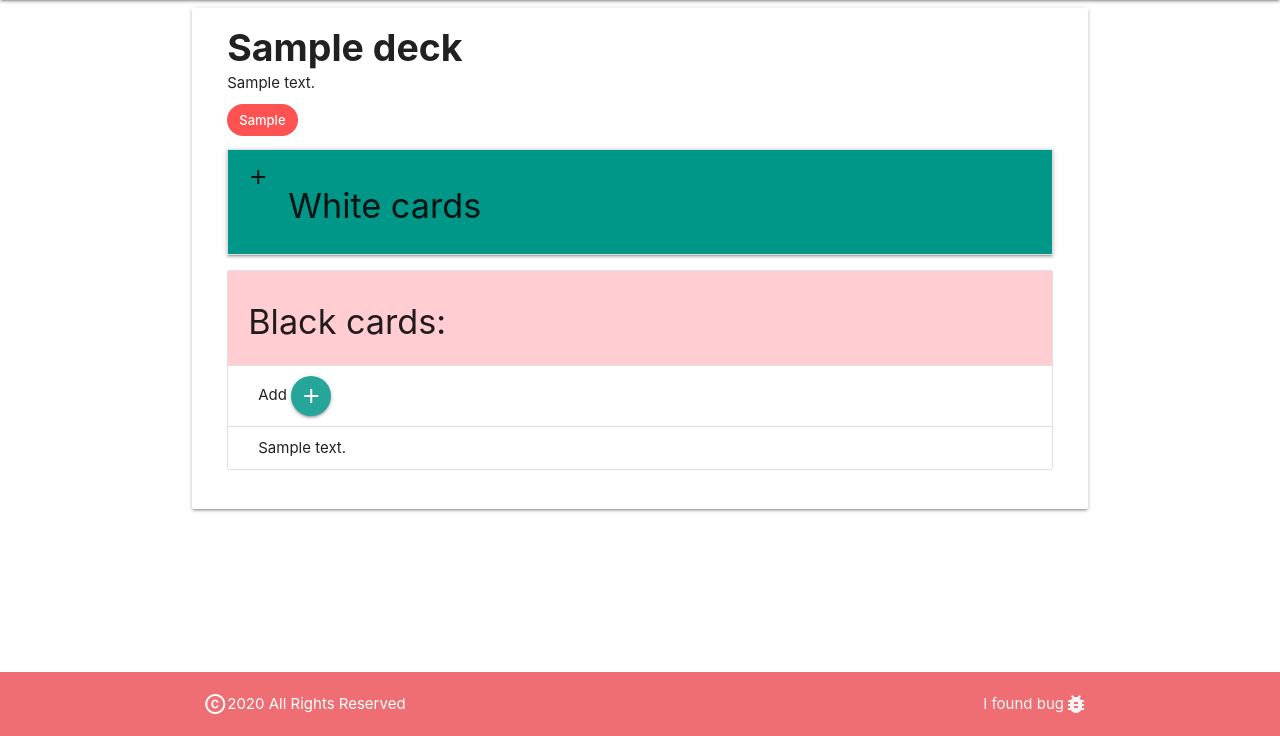
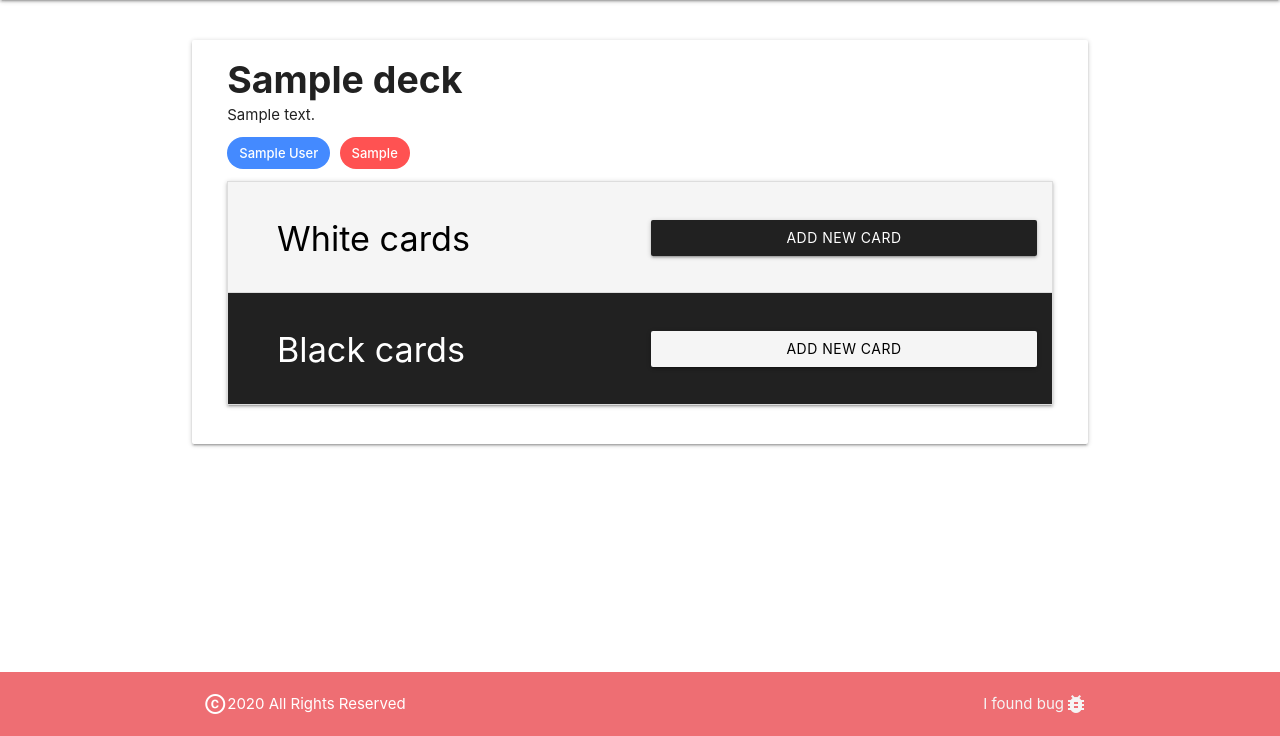
Before and after one commit to muskanmahajan37/card-against-ourselves, a Django app: page /deck/1 in a window 1280 px wide. Shown: the part 64-800 px from the top of the page. Run offline with Django 3.2, Linux system fonts and the light colour scheme; tables that the repository leaves empty hold one stand-in row (values such as "Sample post").

Commit message:
Finished deck view

```diff
--- a/cards/decks/urls.py
+++ b/cards/decks/urls.py
@@ -6,5 +6,6 @@ urlpatterns = [
     path('creator', views.creator, name='creator'),
     path('decks', views.decks, name='decks'),
     path('deck/<int:id>', views.deck, name='deck'),
-    path('add_card', views.add_card, name='add')
+    path('add_card', views.add_card, name='add'),
+    path('remove_card', views.remove_card, name='remove')
 ]
--- a/cards/decks/views.py
+++ b/cards/decks/views.py
@@ -77,3 +77,25 @@ def add_card(request):
                 BlackCard.objects.bulk_create(cards)
 
     return redirect('deck/'+str(id))
+
+def remove_card(request):
+    if request.method == 'POST':
+        id = request.POST['id']
+
+        if request.POST['type'] == 'white':
+            for key in request.POST.keys():
+                if 'card-' in key:
+                    c = WhiteCard.objects.get(id=request.POST[key])
+                    if int(c.deck.id) == int(id):
+                        c.delete()
+
+        elif request.POST['type'] == 'black':
+            for key in request.POST.keys():
+                if 'card-' in key:
+                    c = BlackCard.objects.get(id=request.POST[key])
+                    if int(c.deck.id) == int(id):
+                        c.delete()
+
+        return redirect('deck/'+str(id))
+    else:
+        return redirect('decks')
--- a/cards/templates/decks/deck.html
+++ b/cards/templates/decks/deck.html
@@ -6,34 +6,87 @@
 
 {% block content %}
 <div class="row">
-    <div class="card col 12 s12 m12 l12 xl12">
+    <div class="card col 12 s12 m12 l12 xl12" style="margin-top: 40px;">
         <div class="card-content">
             <span class="card-title" style="font-weight: bold; font-size: 2.5em;">{{ deck.name }}</span>
             <div style="margin-bottom: 10px;">{{ deck.description }}</div>
+            <div class="chip blue accent-2 white-text">{{ deck.author }}</div>
             {% for tag in tags %}
                 <div class="chip red accent-2 white-text">{{ tag }}</div>
-            {% empty %}
-
             {% endfor %}
             <ul class="collapsible">
                 <li>
-                    <div class="collapsible-header teal">
-                        <i class="material-icons">add</i><h4><span class="tooltipped" data-position='right' data-tooltip='{{ white.count }}'>White cards</span></h4>
+                    <div class="collapsible-header grey lighten-4 black-text">
+                        <h4 class="row col s12">
+                            <div class="col s6"><span class="tooltipped" data-position='right' data-tooltip='{{ white.count }}'>White cards</span></div>
+                            <a href="#modalWhite" class="btn waves-effect modal-trigger grey darken-4 col s6">Add new card</a>
+                        </h4>
                     </div>
                     <div class="collapsible-body">
-                        <a href="#modalWhite" class="btn-floating waves-effect modal-trigger"><i class="material-icons">add</i></a>
-                        {% for white_card in white %}
-                            <div class="">{{ white_card.text }}</div>
-                        {% endfor %}
+                        <form action="{% url 'remove' %}" method="POST">
+                            {% csrf_token %}
+                            <input type="hidden" name="type" value="white">
+                            <input type="hidden" name="id" value="{{ deck.id }}">
+                            <table class="striped">
+                                <thead>
+                                    <tr>
+                                        <th>Card</th>
+                                        <th><input type="submit" value="Delete" class="btn"></th>
+                                    </tr>
+                                </thead>
+                                <tbody>
+                                    {% for white_card in white %}
+                                        <tr>
+                                            <td>{{ white_card.text }}</td>
+                                            <td>
+                                                <label>
+                                                    <input name="card-{{ white_card.id }}" value="{{ white_card.id }}" type="checkbox" class="filled-in">
+                                                    <span></span>
+                                                </label>
+                                            </td>
+                                        </tr>
+                                    {% endfor %}
+                                </tbody>
+                            </table>
+                        </form>
                     </div>
                 </li>
-            </ul>
-            <ul class="collection with-header">
-                <li class="collection-header red lighten-4"><h4><span  class="tooltipped" data-position='right' data-tooltip='{{ black.count }}'>Black cards:</span></h4></li>
-                <li class="collection-item">Add <a href="#modalBlack" class="btn-floating waves-effect modal-trigger"><i class="material-icons">add</i></a></li>
-                {% for black_card in black %}
-                    <li class="collection-item">{{ black_card.text }}</li>
-                {% endfor %}
+                <li>
+                    <div class="collapsible-header grey darken-4 white-text">
+                        <h4 class="row col s12">
+                            <div class="col s6"><span  class="tooltipped" data-position='right' data-tooltip='{{ black.count }}'>Black cards</span></div>
+                            <a href="#modalBlack" class="btn waves-effect modal-trigger grey lighten-4 black-text col s6">Add new card</a>
+                        </h4>
+                    </div>
+                    <div class="collapsible-body">
+                        <form action="{% url 'remove' %}" method="POST">
+                            {% csrf_token %}
+                            <input type="hidden" name="type" value="black">
+                            <input type="hidden" name="id" value="{{ deck.id }}">
+                            <table class="striped">
+                                <thead>
+                                    <tr>
+                                        <th>Card</th>
+                                        <th><input type="submit" value="Delete" class="btn"></th>
+                                    </tr>
+                                </thead>
+                                <tbody>
+                                    {% for black_card in black %}
+                                        <tr>
+                                            <td>{{ black_card.text }}</td>
+                                            <td>
+                                                <label>
+                                                    <input name="card-{{ black_card.id }}" value="{{ black_card.id }}" type="checkbox" class="filled-in">
+                                                    <span></span>
+                                                </label>
+                                            </td>
+                                        </tr>
+                                    {% endfor %}
+                                </tbody>
+                            </table>
+                        </form>
+                    </div>
+                </li>
             </ul>
         </div>
     </div>
@@ -89,11 +142,9 @@
     document.addEventListener('DOMContentLoaded', function () {
         let tooltips = document.querySelectorAll('.tooltipped');
         let modals = document.querySelectorAll('.modal');
-        let textareas = document.querySelectorAll('.materialize-textarea');
         let collapsibles = document.querySelectorAll('.collapsible');
         M.Tooltip.init(tooltips);
         M.Modal.init(modals);
-        M.TextareaAutoResize.init(textareas);
         M.Collapsible.init(collapsibles);
     });
 </script>
```
